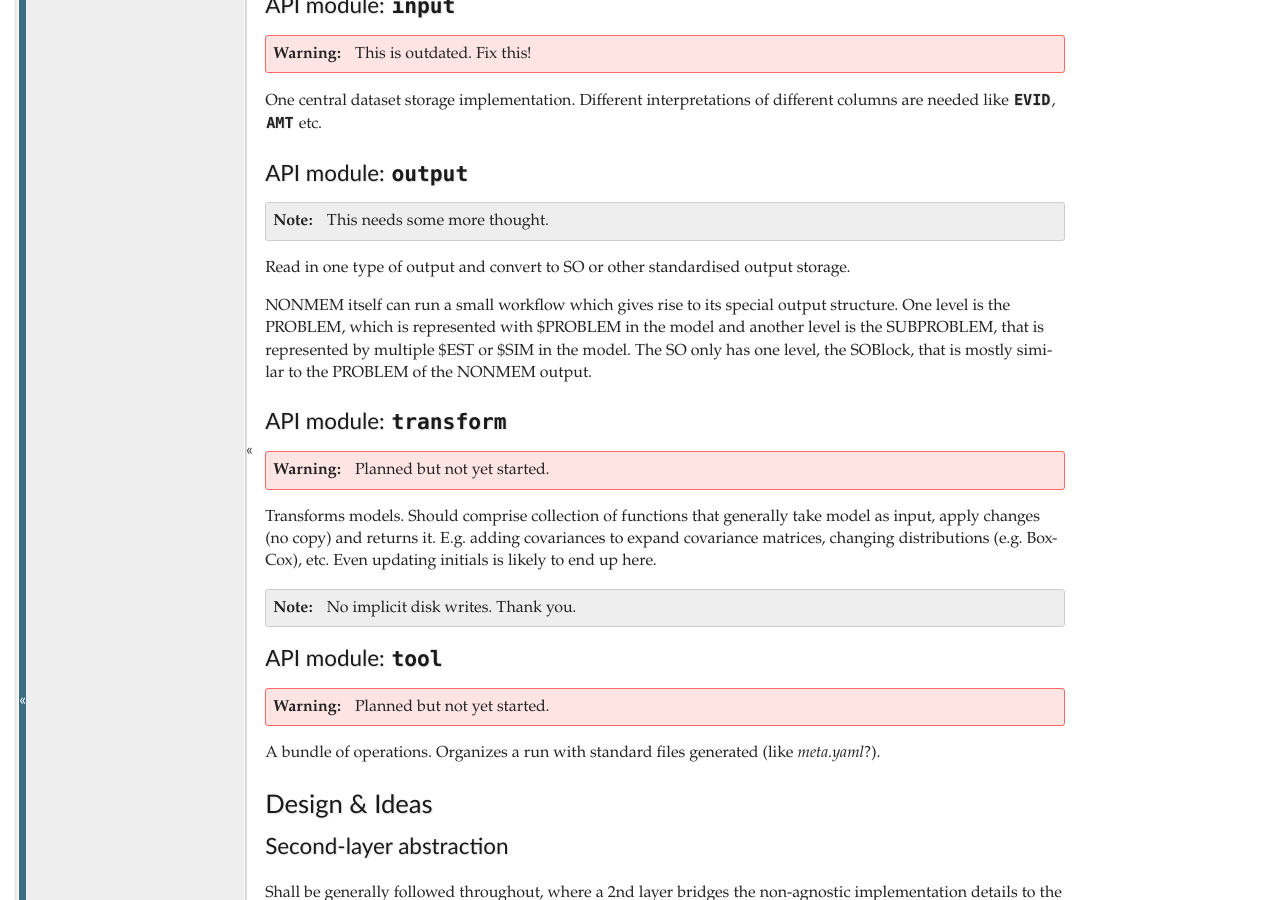
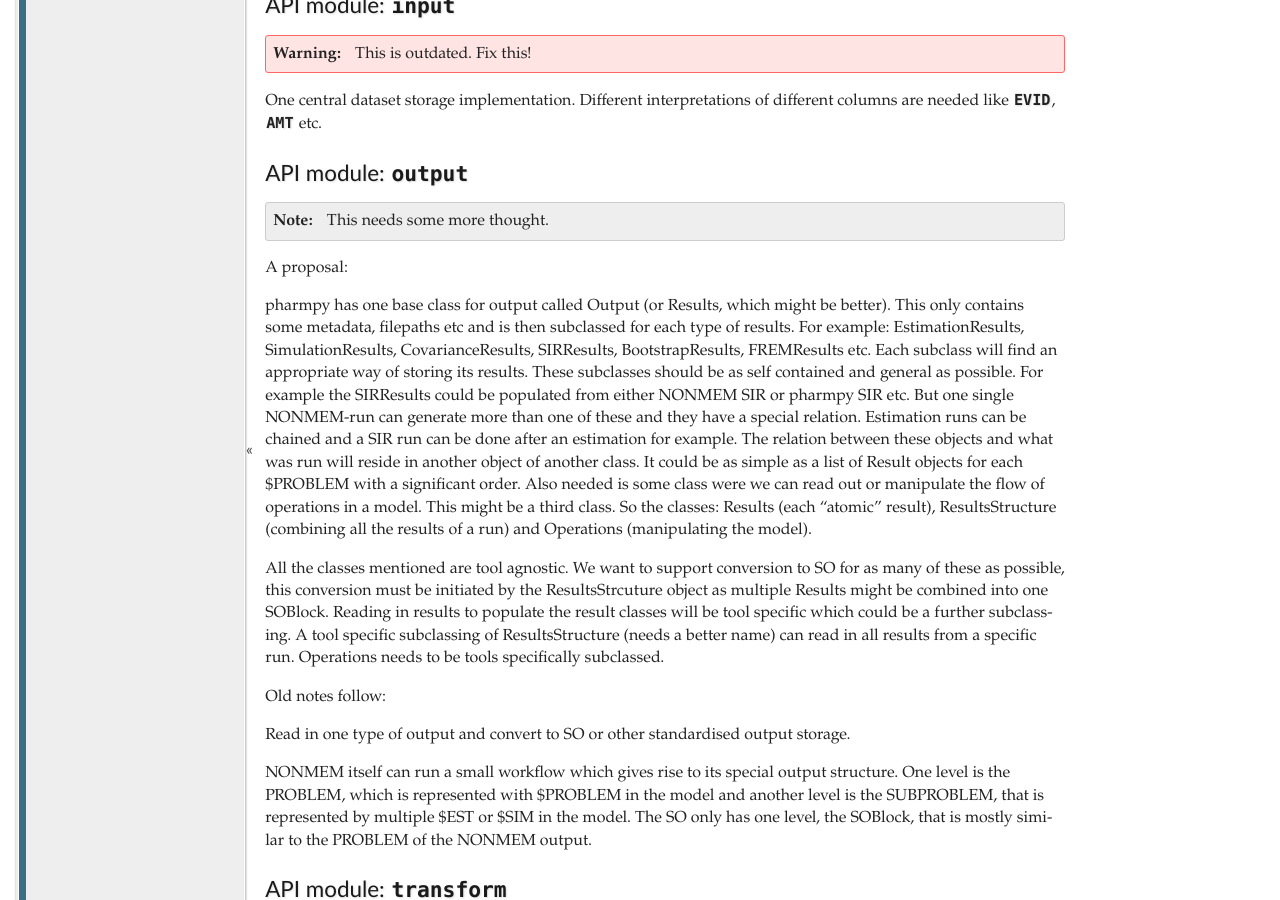
Before and after one commit to pharmpy/pharmpy, a Sphinx documentation site: the page built from docs/design.rst, in a window 1280 px wide and 900 px high, scrolled down 2198 px. Built offline with Sphinx 7.4.7, drawn with Linux system fonts in a browser that asks for light colours; pages that are not in the unit, such as notebooks, are missing from menus.

Commit message:
Idea about the output structure

```diff
--- a/docs/design.rst
+++ b/docs/design.rst
@@ -147,6 +147,17 @@
 
 .. note:: This needs some more thought.
 
+A proposal:
+
+pharmpy has one base class for output called Output (or Results, which might be better). This only contains some metadata, filepaths etc and is then subclassed for each type of results. For example: EstimationResults, SimulationResults, CovarianceResults, SIRResults, BootstrapResults, FREMResults etc. Each subclass will find an appropriate way of storing its results. These subclasses should be as self contained and general as possible. For example the SIRResults could be populated from either NONMEM SIR or pharmpy SIR etc. But one single NONMEM-run can generate more than one of these and they have a special relation. Estimation runs can be chained and a SIR run can be done after an estimation for example.
+The relation between these objects and what was run will reside in another object of another class. It could be as simple as a list of Result objects for each $PROBLEM with a significant order. Also needed is some class were we can read out or manipulate the flow of operations in a model. This might be a third class.
+So the classes: Results (each "atomic" result), ResultsStructure (combining all the results of a run) and Operations (manipulating the model).
+
+All the classes mentioned are tool agnostic. We want to support conversion to SO for as many of these as possible, this conversion must be initiated by the ResultsStrcuture object as multiple Results might be combined into one SOBlock. Reading in results to populate the result classes will be tool specific which could be a further subclassing. A tool specific subclassing of ResultsStructure (needs a better name) can read in all results from a specific run. Operations needs to be tools specifically subclassed.
+
+
+Old notes follow:
+
 Read in one type of output and convert to SO or other standardised output storage.
 
 NONMEM itself can run a small workflow which gives rise to its special output structure.
```
